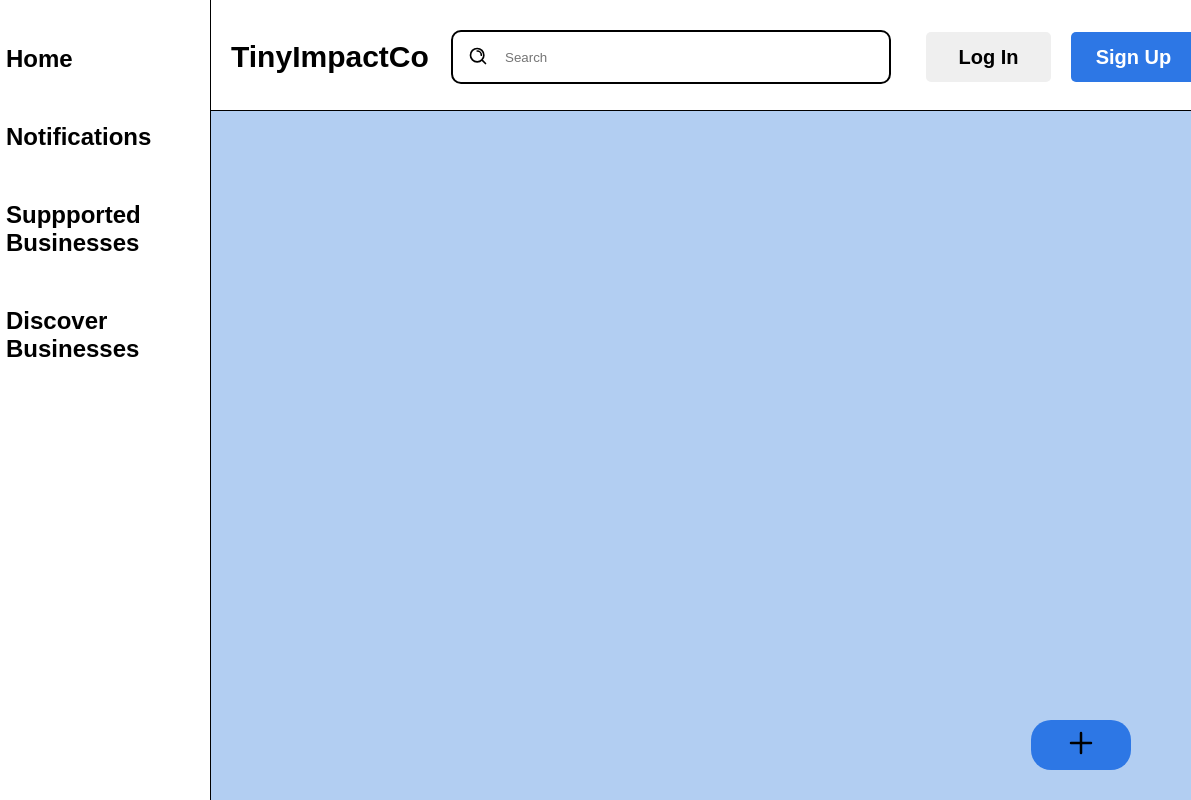
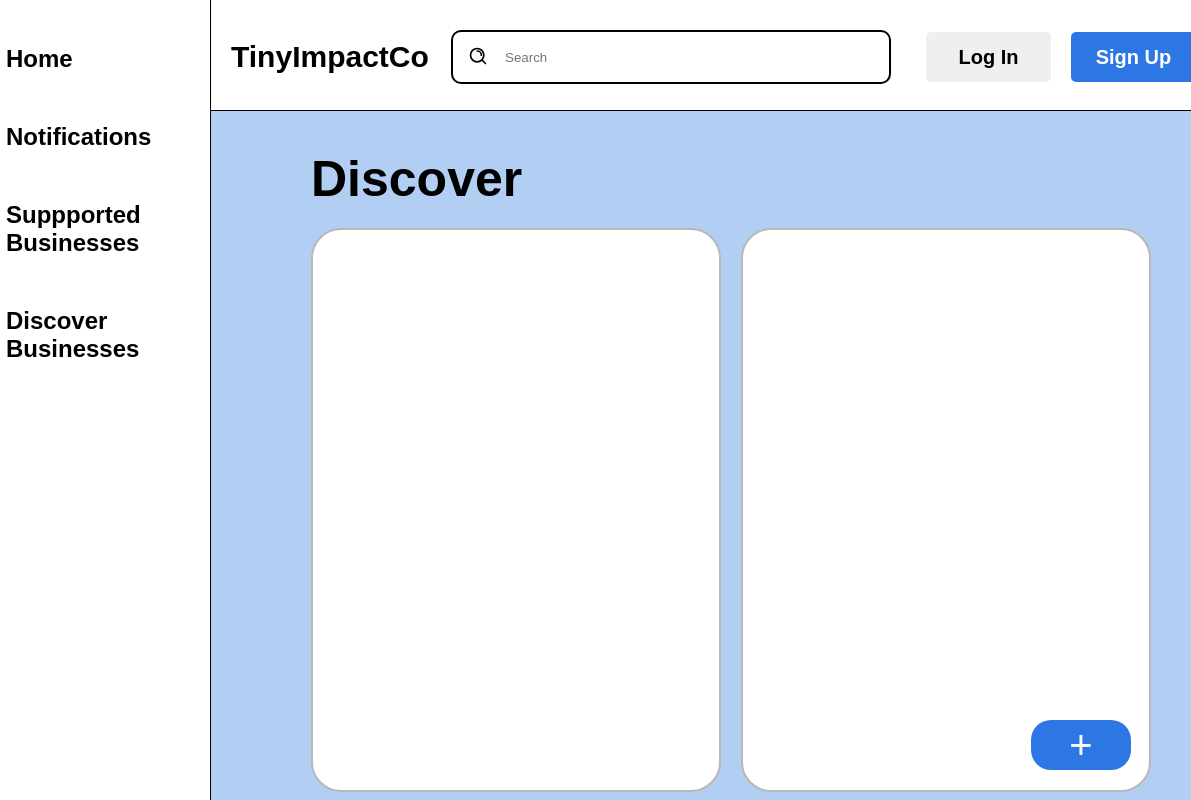
Before and after one commit to Sublimeful/SparkHacks-2025, a website: page app/public/discover/index.html in a window 1280 px wide. Shown: the top 800 px of the page, 89-1280 px from the left. Drawn offline with Linux system fonts and the light colour scheme.

Commit message:
more aesthetics

```diff
--- a/app/public/discover/index.css
+++ b/app/public/discover/index.css
@@ -9,6 +9,7 @@ button:hover{
     width: 100%;
     height: 100%;
     margin: 0;
+    z-index: 200;
 }
 
 .sidebar {
@@ -121,15 +122,38 @@ button:hover{
     position: fixed;
     right: 60px;
     bottom: 30px;
-    font-size: 20px;
+    font-size: 40px;
+    color:white;
     height: 50px;
     width: 100px;
-    padding:5px;
     border-style: hidden;
     border-radius: 20px;
     background-color: rgb(45, 119, 229);
 }
-.post-button img {
-    height: 30px;
 
+.page-header {
+    font-size: 50px;
+    font-family: Arial, Helvetica, sans-serif;
+    font-weight: bold;
 }
+
+.feed {
+    display: grid;
+    grid-template-columns: 1fr 1fr;
+    column-gap: 20px;
+    row-gap: 20px;
+    padding: 150px 40px 10px 400px;
+}
+
+.post {
+    display: grid;
+    grid-template-rows: 100px 1fr 100px;
+    background-color: white;
+    border-style: solid;
+    border-color: rgb(184, 184, 184);
+    border-width: 2px;
+    border-radius: 30px;
+    max-width: 500px;
+    height: 500px;
+    padding: 30px;
+}
--- a/app/public/discover/index.html
+++ b/app/public/discover/index.html
@@ -1,7 +1,7 @@
 <!DOCTYPE html>
 <html>
     <head>
-        <title>Home</title>
+        <title>Discover</title>
         <link rel="stylesheet" href="./index.css">
         <link rel="stylesheet" href="../index.css">
         <link rel="stylesheet" href="https://cdnjs.cloudflare.com/ajax/libs/font-awesome/6.0.0-beta3/css/all.min.css">
@@ -50,12 +50,18 @@
             </div>
         </div>
 
+
         <div class="feed">
-
+            <header class="page-header">Discover</header>
+            <header></header>
+            <div class="post"></div>
+            <div class="post"></div>
+            <div class="post"></div>
+            <div class="post"></div>
         </div>
 
         <button class="post-button">
-            <img src="../assets/create.svg">
+            +
         </button>
     </body>
 </html>
--- a/app/public/feed/index.css
+++ b/app/public/feed/index.css
@@ -121,17 +121,13 @@ button:hover{
     position: fixed;
     right: 60px;
     bottom: 30px;
-    font-size: 20px;
+    font-size: 40px;
+    color:white;
     height: 50px;
     width: 100px;
-    padding:5px;
     border-style: hidden;
     border-radius: 20px;
     background-color: rgb(45, 119, 229);
-}
-.post-button img {
-    height: 30px;
-
 }
 
 .feed {
```
Also changed, not shown: app/public/feed/index.html (+1 -1 lines).
